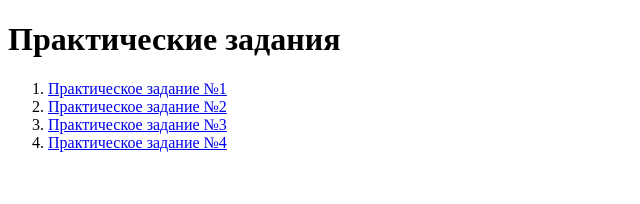
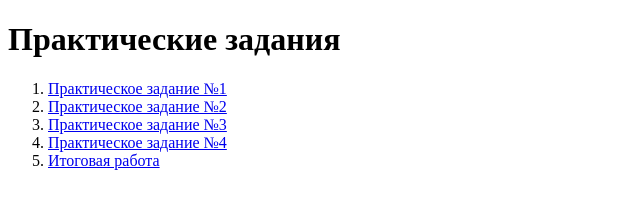
Before and after one commit to Marina-Maksyutina/web, a plain HTML site: page index.html in a window 1280 px wide. Shown: the whole page, without its empty margins (0-640 px from the left). Drawn offline with Linux system fonts and the light colour scheme.

Commit message:
Update index.html

```diff
--- a/index.html
+++ b/index.html
@@ -12,6 +12,7 @@
           <li><a href="task2.html">Практическое задание №2</a></li>
          <li><a href="task3.html">Практическое задание №3</a></li>
         <li><a href="task4.html">Практическое задание №4</a></li>
+        <li><a href="task.html">Итоговая работа</a></li>
     </ol>
 
 
```
